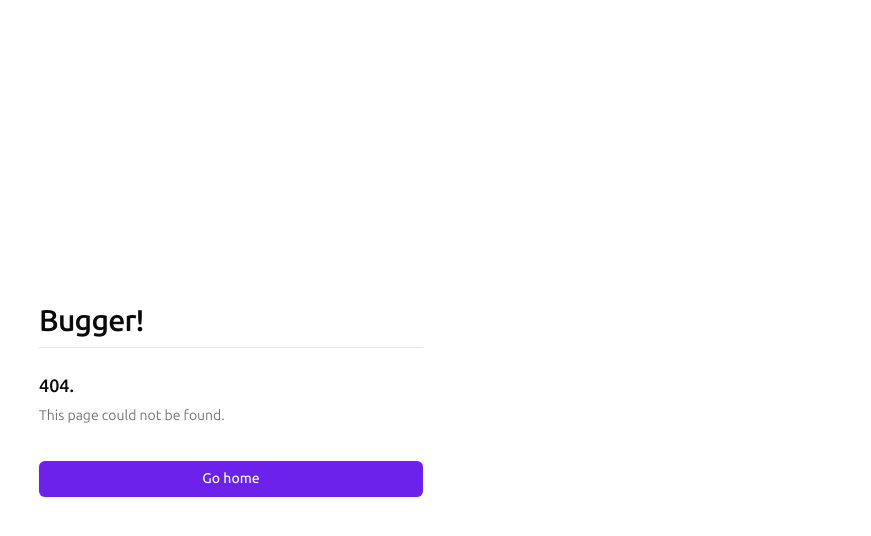
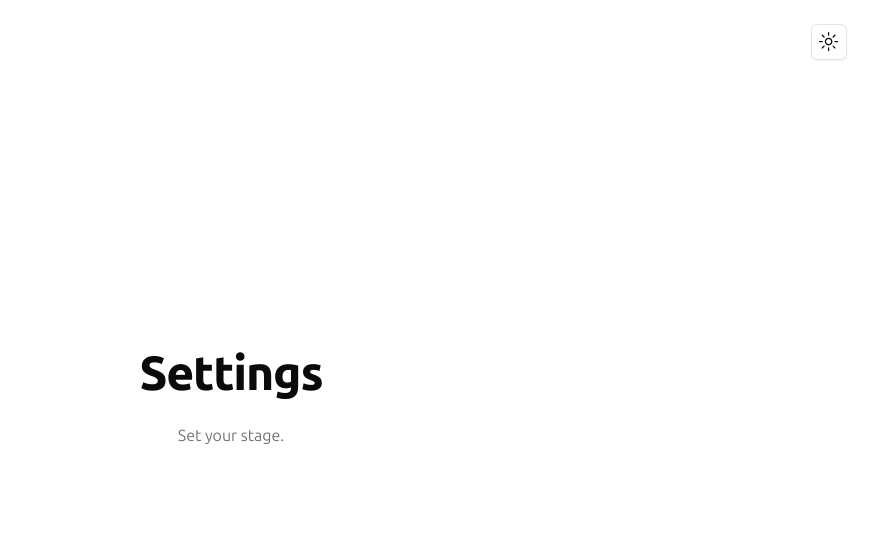
Before and after one commit to p4p-83/interface, a Next.js app in the folder client/: page /settings in a window 1280 px wide. Before the commit this address had no page. Shown: the top 536 px of the page, without its empty margins (409-1280 px from the left). Built offline with nearby package versions, Linux system fonts and the light colour scheme.

Commit message:
feat: :sparkles: add page heading

```diff
--- a/client/src/app/HomeLinkCards.tsx
+++ b/client/src/app/HomeLinkCards.tsx
@@ -65,7 +65,7 @@ export function HomeLinkCards() {
   }
   else if (isKeySPressed) {
     primaryCard = (
-      <LinkCard href='/settings' title='Settings' description='Set the stage.' icon={GearIcon} className='w-full md:col-span-2' />
+      <LinkCard href='/settings' title='Settings' description='Set your stage.' icon={GearIcon} className='w-full md:col-span-2' />
     )
   }
 
--- a/client/src/app/place/page.tsx
+++ b/client/src/app/place/page.tsx
@@ -4,7 +4,7 @@ import PlaceInterface from './PlaceInterface'
 
 export const metadata: Metadata = {
   title: 'Place | PnP << 83',
-  description: 'Create a new file upload request',
+  description: 'Position with precision.',
 }
 
 export default function Place() {
--- /dev/null
+++ b/client/src/app/settings/page.tsx
@@ -0,0 +1,25 @@
+import type { Metadata } from 'next'
+
+import { ThemeToggle } from '@/components/ThemeToggle'
+import { PageHeading } from '@/components/PageHeading'
+
+export const metadata: Metadata = {
+  title: 'Settings | PnP << 83',
+  description: 'Set your stage.',
+}
+
+export default function Settings() {
+  return (
+
+    <>
+
+      <div className='absolute top-6 right-6'>
+        <ThemeToggle />
+      </div>
+
+      <PageHeading title='Settings' subTitle='Set your stage.' />
+
+    </>
+
+  )
+}
--- /dev/null
+++ b/client/src/components/PageHeading.tsx
@@ -0,0 +1,22 @@
+import { TypographyH1, TypographyP, TypographyMuted } from './ui/typography'
+
+type PageHeadingProps = {
+  title: string;
+  subTitle?: string;
+};
+
+export function PageHeading({ title, subTitle }: PageHeadingProps) {
+  return (
+    <>
+
+      <TypographyH1>{title}</TypographyH1>
+
+      {(subTitle) && (
+        <TypographyP>
+          <TypographyMuted className='text-base'>{subTitle}</TypographyMuted>
+        </TypographyP>
+      )}
+
+    </>
+  )
+}
--- a/client/src/components/ui/typography.tsx
+++ b/client/src/components/ui/typography.tsx
@@ -1,8 +1,12 @@
-import { type ReactNode } from 'react'
+import { type ReactNode, type HTMLAttributes } from 'react'
+
+import { cn } from '@/lib/utils'
 
 type TypographyProps = {
 	children: ReactNode;
 }
+
+type Styleable<T> = HTMLAttributes<T>;
 
 export function TypographyH1({ children }: TypographyProps) {
   return (
@@ -76,9 +80,9 @@ export function TypographyInlineCode({ children }: TypographyProps) {
 
 export function TypographyLead({ children }: TypographyProps) {
   return (
-    <p className='text-xl text-muted-foreground'>
+    <span className='text-xl text-muted-foreground'>
       {children}
-    </p>
+    </span>
   )
 }
 
@@ -98,9 +102,9 @@ export function TypographySmall({ children }: TypographyProps) {
   )
 }
 
-export function TypographyMuted({ children }: TypographyProps) {
+export function TypographyMuted({ children, className }: TypographyProps & Styleable<HTMLSpanElement>) {
   return (
-    <span className='text-sm text-muted-foreground'>
+    <span className={cn(className, 'text-muted-foreground')}>
       {children}
     </span>
   )
```
